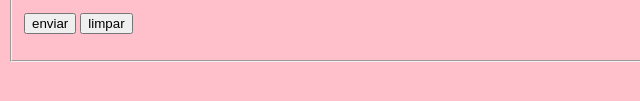
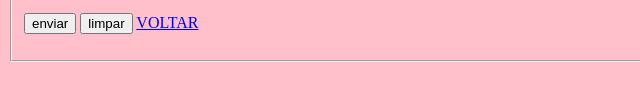
Before and after one commit to Deyvidlua/att-front-end, a plain HTML site: page terceira aula/modelo.html in a window 1280 px wide. Shown: the part 629-730 px from the top of the page, 0-640 px from the left. Drawn offline with Linux system fonts and the light colour scheme.

Commit message:
Update modelo.html

```diff
--- a/terceira aula/modelo.html
+++ b/terceira aula/modelo.html
@@ -72,7 +72,7 @@
             <p aling="center">
                 <input type="submit" name="enviar" value="enviar">
                 <input type="reset" name="limpar" value="limpar">
-                <a href="/terceira aula/form.html"></a>
+                <a href="/terceira aula/form.html">VOLTAR </a>
             </p>
     </fieldset>
     </form>
```
